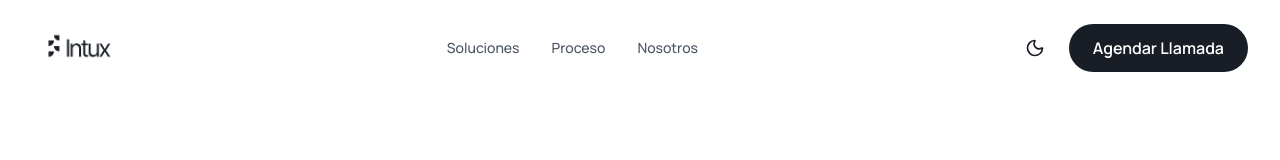
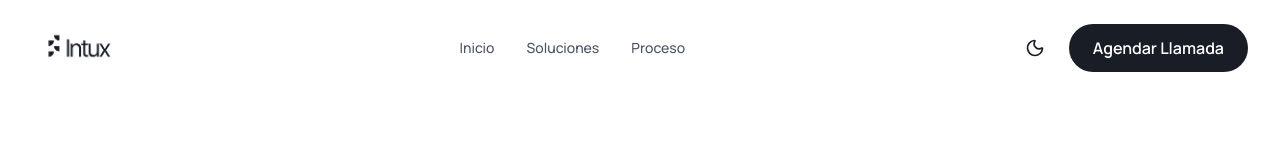
Before and after one commit to Intux-Solution/landing-page-intux-solutions, a React (Vite) app: page / in a window 1280 px wide. Shown: the top 160 px of the page. Built offline with nearby package versions, Linux system fonts and the light colour scheme.

Commit message:
Feat: Update navbar with smooth scrolling

```diff
--- a/components/Hero.tsx
+++ b/components/Hero.tsx
@@ -4,7 +4,7 @@ import Button from './ui/Button';
 
 const Hero: React.FC = () => {
   return (
-    <section className="relative min-h-screen flex flex-col justify-center px-6 overflow-hidden pt-20 pb-16 md:pt-40 md:pb-20">
+    <section id="inicio" className="relative min-h-screen flex flex-col justify-center px-6 overflow-hidden pt-20 pb-16 md:pt-40 md:pb-20">
       <div className="max-w-4xl mx-auto text-center flex flex-col items-center">
 
         {/* Pill Tag */}
--- a/components/Navbar.tsx
+++ b/components/Navbar.tsx
@@ -20,7 +20,21 @@ const Navbar: React.FC<NavbarProps> = ({ isDark, toggleTheme }) => {
     return () => window.removeEventListener('scroll', handleScroll);
   }, []);
 
-  const links = ["Soluciones", "Proceso", "Nosotros"];
+  const links = [
+    { name: "Inicio", id: "inicio" },
+    { name: "Soluciones", id: "soluciones" },
+    { name: "Proceso", id: "proceso" }
+  ];
+
+  const handleScrollTo = (id: string, e: React.MouseEvent) => {
+    e.preventDefault();
+    const element = document.getElementById(id);
+    if (element) {
+      const yOffset = -80; // Offset for fixed navbar
+      const y = element.getBoundingClientRect().top + window.scrollY + yOffset;
+      window.scrollTo({ top: y, behavior: 'smooth' });
+    }
+  };
 
   return (
     <nav
@@ -34,7 +48,11 @@ const Navbar: React.FC<NavbarProps> = ({ isDark, toggleTheme }) => {
       <div className="max-w-7xl mx-auto px-6 md:px-8 flex items-center justify-between">
         {/* Logo */}
         <div className="flex items-center">
-            <a href="#" className="block hover:opacity-80 transition-opacity">
+          <a
+            href="#inicio"
+            onClick={(e) => handleScrollTo('inicio', e)}
+            className="block hover:opacity-80 transition-opacity"
+          >
             <img
               src={isDark ? "/logo-white.png" : "/logo-dark.png"}
               alt="Intux Solutions"
@@ -47,11 +65,12 @@ const Navbar: React.FC<NavbarProps> = ({ isDark, toggleTheme }) => {
         <div className="hidden md:flex items-center gap-8">
           {links.map((link) => (
             <a
-              key={link}
-              href={`#${link.toLowerCase()}`}
+              key={link.name}
+              href={`#${link.id}`}
+              onClick={(e) => handleScrollTo(link.id, e)}
               className="text-sm font-medium text-gray-600 dark:text-gray-300 hover:text-primary dark:hover:text-white transition-colors"
             >
-              {link}
+              {link.name}
             </a>
           ))}
         </div>
@@ -97,12 +116,15 @@ const Navbar: React.FC<NavbarProps> = ({ isDark, toggleTheme }) => {
             <div className="flex flex-col p-6 gap-4 items-center">
               {links.map((link) => (
                 <a
-                  key={link}
-                  href={`#${link.toLowerCase()}`}
-                  onClick={() => setMobileMenuOpen(false)}
+                  key={link.name}
+                  href={`#${link.id}`}
+                  onClick={(e) => {
+                    setMobileMenuOpen(false);
+                    handleScrollTo(link.id, e);
+                  }}
                   className="text-base font-medium text-gray-800 dark:text-gray-200 hover:text-primary dark:hover:text-white"
                 >
-                  {link}
+                  {link.name}
                 </a>
               ))}
               <Button className="w-full mt-4" onClick={() => setMobileMenuOpen(false)}>
--- a/index.html
+++ b/index.html
@@ -29,6 +29,10 @@
     }
   </script>
   <style>
+    html {
+      scroll-behavior: smooth;
+    }
+
     body {
       background-color: #FFFFFF;
       color: #191E26;
```
Lines whose indentation alone changed are shown as unchanged.
